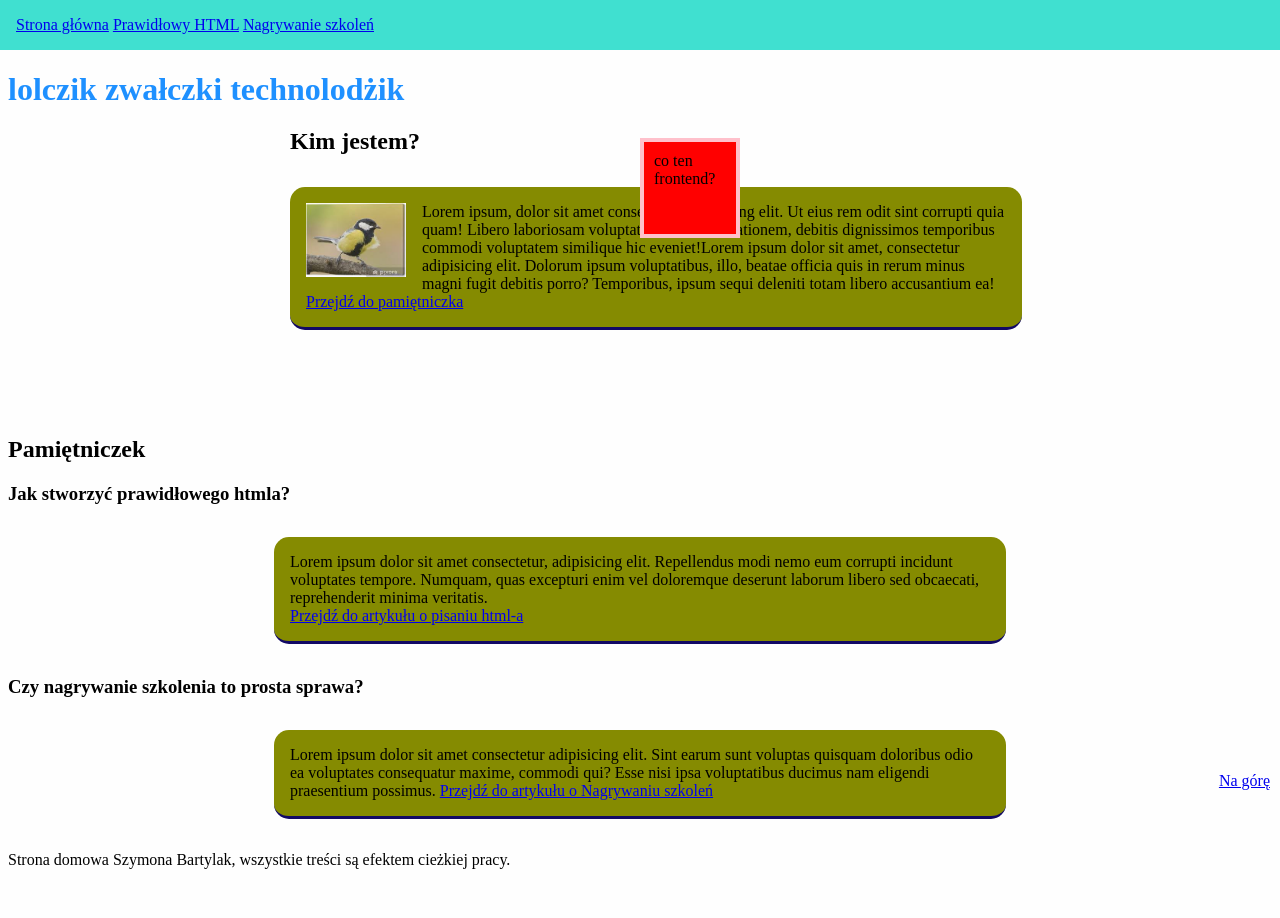
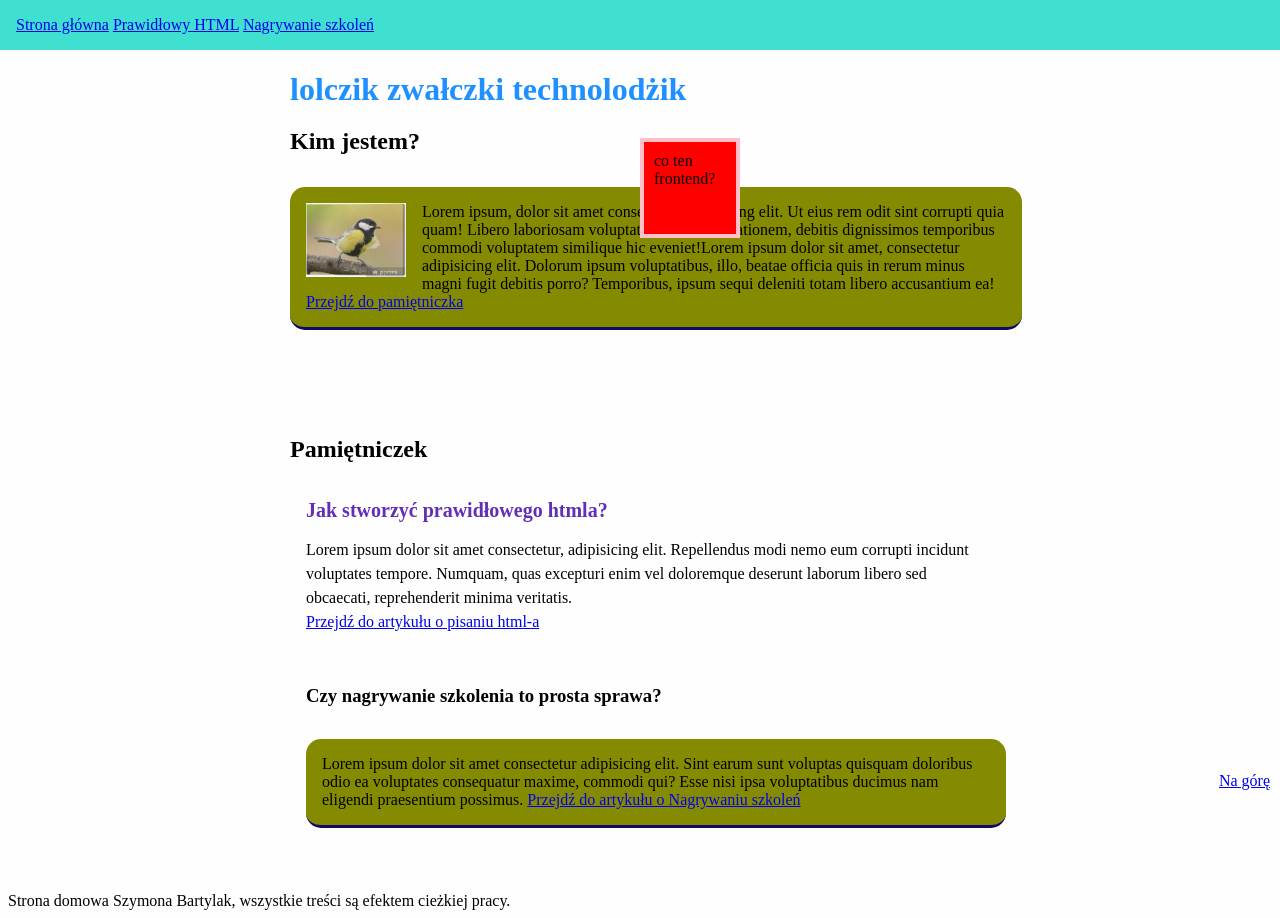
Before and after one commit to SzymonBartylak/hompage2, a plain HTML site: page index.html in a window 1280 px wide. Before the commit the page ends 877 px from the top, so only its background shows below. Drawn offline with Linux system fonts and the light colour scheme.

Commit message:
js logic

```diff
--- a/index.html
+++ b/index.html
@@ -15,9 +15,9 @@
 		<a class="navigation__link" href="podstrona.html">Prawidłowy HTML</a>
 		<a class="navigation__link" href="zNagrywanie.html">Nagrywanie szkoleń</a>
 	</header>
-	<main id="top">
-		<header>
-			<h1 class="mainHeader">
+	<main id="top" class="main">
+		<header class="header">
+			<h1 class="header__title">
 				Szymon Bartylak - strona domowa
 			</h1>
 		</header>
@@ -40,19 +40,19 @@
 		<br>
 		<br>
 		<br>
-		<section id="pamiętniczek">
-			<h2>Pamiętniczek</h2>
-			<section>
-				<h3>Jak stworzyć prawidłowego htmla?</h3>
-				<p class="about__paragraph">
+		<section class="diary" id="pamiętniczek">
+			<h2 class="diary_header" >Pamiętniczek</h2>
+			<section class="day">
+				<h3 class=day__header>Jak stworzyć prawidłowego htmla?</h3>
+				<p class="day__paragraph">
 					Lorem ipsum dolor sit amet consectetur, adipisicing elit. Repellendus modi nemo eum corrupti incidunt
 					voluptates tempore. Numquam, quas excepturi enim vel doloremque deserunt laborum libero sed obcaecati,
 					reprehenderit minima veritatis.
 					<br>
-					<a href="podstrona.html">Przejdź do artykułu o pisaniu html-a</a>
+					<a class="day__link" href="podstrona.html">Przejdź do artykułu o pisaniu html-a</a>
 				</p>
 			</section>
-			<section>
+			<section class="day">
 				<h3>Czy nagrywanie szkolenia to prosta sprawa?</h3>
 				<p class="about__paragraph">
 					Lorem ipsum dolor sit amet consectetur adipisicing elit. Sint earum sunt voluptas quisquam doloribus odio ea
--- a/main.js
+++ b/main.js
@@ -5,7 +5,11 @@ console.log(name);
 console.log(age);
 console.log(`Nazywam się ${name} i mam ${age} lat`);
 
-const mainHeader = document.querySelector('.mainHeader')
-console.log(mainHeader.innerHTML);
+const header__title = document.querySelector('.header__title')
+console.log(header__title.innerHTML);
 
-mainHeader.innerHTML = "lolczik zwałczki technolodżik"
+header__title.innerHTML = "lolczik zwałczki technolodżik"
+
+if ('javascript' != 'java') {
+  console.log('to prawda!')
+}
--- a/style.css
+++ b/style.css
@@ -2,7 +2,7 @@ Body {
 	background-color: #fefefe;
 }
 
-.mainHeader {
+.header__title{
 	color: dodgerblue;
 	margin-bottom: 16px;
 	padding-top:50px;
@@ -27,6 +27,12 @@ Body {
 columns: #358358;
 }
 
+.main{
+	width: 100%;
+	max-width: 700px;
+	margin:16px auto;
+}
+
 .about{
 	position: relative;
 	width: 100%;
@@ -43,6 +49,34 @@ columns: #358358;
 	width: 100%;
 	max-width: 700px;
 	margin:32px auto;
+}
+
+.diary{
+
+}
+
+.diary__header{
+	margin: 0 16px 16px 0;
+}
+
+.day{
+padding:16px;
+}
+
+.day__header{
+margin:0 0 16px;
+color: #622eb6;
+font-size: 20px;
+}
+
+.day__paragraph{
+line-height: 24px;
+padding:0;
+margin:0;
+}
+
+.day__link{
+
 }
 
 .box {
```
